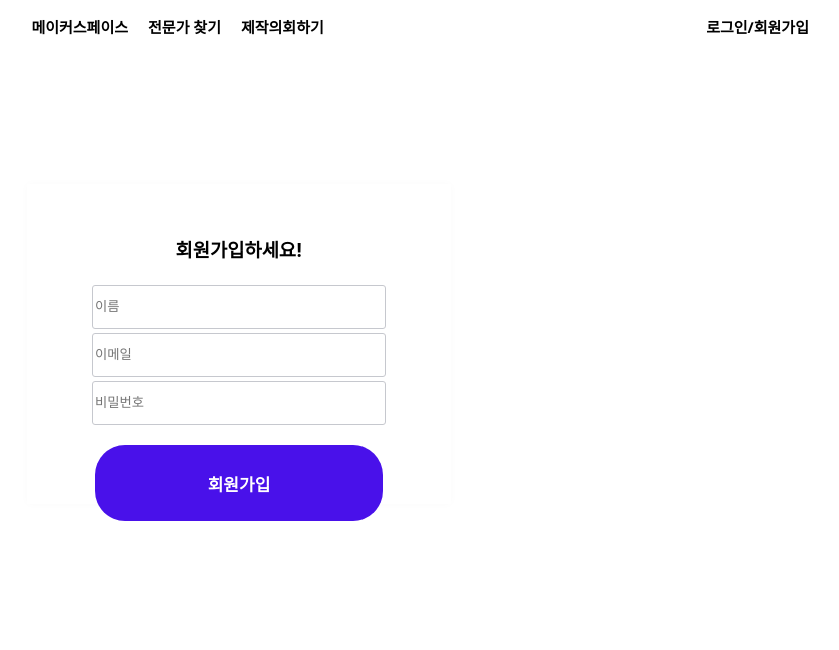
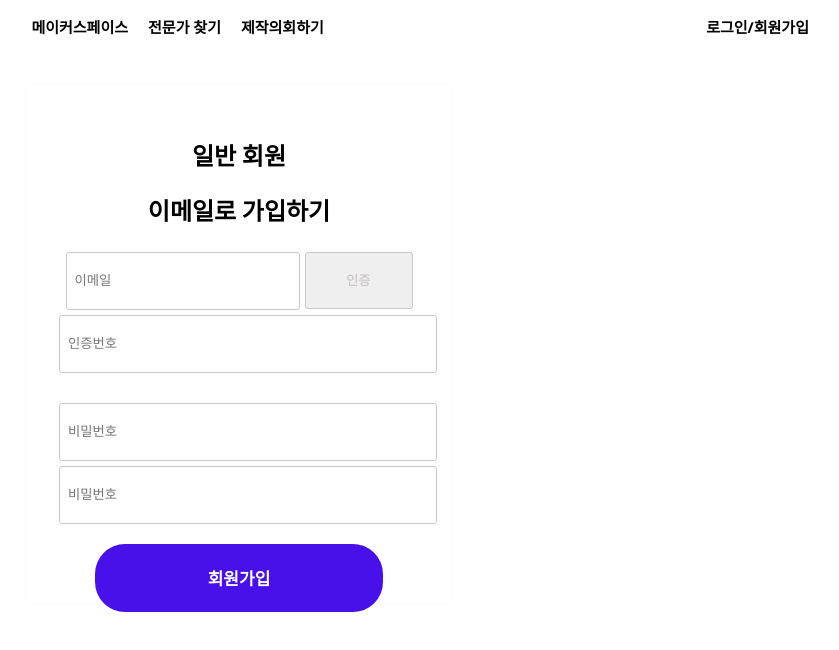
Before and after one commit to SpaciousKitchen/react-mbox, a React (Create React App) app: page /signup in a window 1280 px wide. Shown: the top 650 px of the page, without its empty margins (401-1240 px from the left). Built offline with nearby package versions, Linux system fonts and the light colour scheme.

Commit message:
feat: SignUp  UI 상세 구현

```diff
--- a/src/components/page/SignUp.jsx
+++ b/src/components/page/SignUp.jsx
@@ -1,5 +1,5 @@
 import React ,{useState}from 'react';
-import styled from 'styled-components';
+import styled, { css } from 'styled-components';
 import { useHistory } from 'react-router-dom';
 import user from '../../store/user';
 import Header from '../common/Header';
@@ -30,13 +30,34 @@ const WhiteBox = styled.form`
   border-radius: 2px;
 `;
 
+const sizeStyled=css`
+ ${props=>
+ props.size ==='medium'&& css`
+ width:60%;
+ `
+ }
+`;
+const paddingStyled=css`
+ ${props=>
+ props.padding ==='30px'&& css`
+ margin-top: 30px;
+ `
+ }
+`;
+
 const StyledInput = styled.input`
-margin-top:4px;
+margin-top:5px;
 line-height: 40px;
 border: 1px solid #c6c8ce;
 border-radius: 3px;
-width: 80%;
+width: 100%;
+padding: 8px;
+
+${sizeStyled}
+${paddingStyled}
 `;
+
+
 
 const LoginButton = styled.button`
     background: #4911ea;
@@ -46,13 +67,24 @@ const LoginButton = styled.button`
     font-size: 17px;
     width: 80%;
     margin-top:20px;
-    height: 30%;
+    height: 15%;
     font-weight: bold;
+`;
+
+const AuthButton = styled.button`
+    border: 1px solid #c6c8ce;
+    border-radius: 3px;
+    padding: 15px 20px;
+    width: 30%;
+    height: 100;
+    line-height: 25px;
+    color: #c1bbbb;
+    margin-left: 5px;
 `;
 
 const SignUp=()=>{
 
-    const [name, setName] = useState('');
+    const [authNumber, setAuthNumber] = useState('');
     const [email, setEmail] = useState('');
     const [password, setPassword] = useState('');
     const history = useHistory();
@@ -60,16 +92,16 @@ const SignUp=()=>{
 
     const onClickSubmit=(e)=>{
         e.preventDefault();
-        console.log(user);
-        user.signup({username:name,email:email,password:password});
-        console.log(user.customer);
-        user.login({username:name,email:email,password:password});
-        console.log(user.now);
+        // console.log(user);
+        // user.signup({username:name,email:email,password:password});
+        // console.log(user.customer);
+        // user.login({username:name,email:email,password:password});
+        // console.log(user.now);
         history.push('/');
 
     }
-    const onClickName=(e)=>{
-      setName(e.target.value);
+    const onClickAuthNumber=(e)=>{
+      setAuthNumber(e.target.value);
     }
     const onClickEmail=(e)=>{
         setEmail(e.target.value);
@@ -84,14 +116,22 @@ const SignUp=()=>{
      <Header/>
      <LoginBlock>
      <WhiteBox onSubmit={onClickSubmit}>
-         <h3>회원가입하세요!</h3>
-        <StyledInput placeholder="이름" value={name} onChange={onClickName}/>
-        <br/>
-         <StyledInput placeholder="이메일" value={email} onChange={onClickEmail}/>
+         <h2>일반 회원 </h2>
+         <h2>이메일로 가입하기 </h2>
+
+         <StyledInput name="email"  className="emailInput" placeholder="이메일" value={email} onChange={onClickEmail} size="medium"/>
+         <AuthButton>인증</AuthButton>
          <br/>
 
-         <StyledInput placeholder="비밀번호" type="password"value={password} onChange={onClickPassword}/>
+         <StyledInput name="authNumber"placeholder="인증번호" value={authNumber} onChange={onClickAuthNumber}/>
+        <br/>
+
+         <StyledInput name="password"placeholder="비밀번호" type="password"value={password} onChange={onClickPassword} padding="30px"/>
          <br/>
+         <StyledInput name="passwordCheck" placeholder="비밀번호" type="passwordCheck"value={password} onChange={onClickPassword}/>
+         <br/>
+
+         {/* <span>고객님의 소중한 정보를 반드시 확인 해 주세요. 메이크 드림의 이용약관 과 개인정보 처리방침에 동의합니다.</span> */}
         <LoginButton type="submit">회원가입</LoginButton>
      </WhiteBox>
      </LoginBlock>
```
